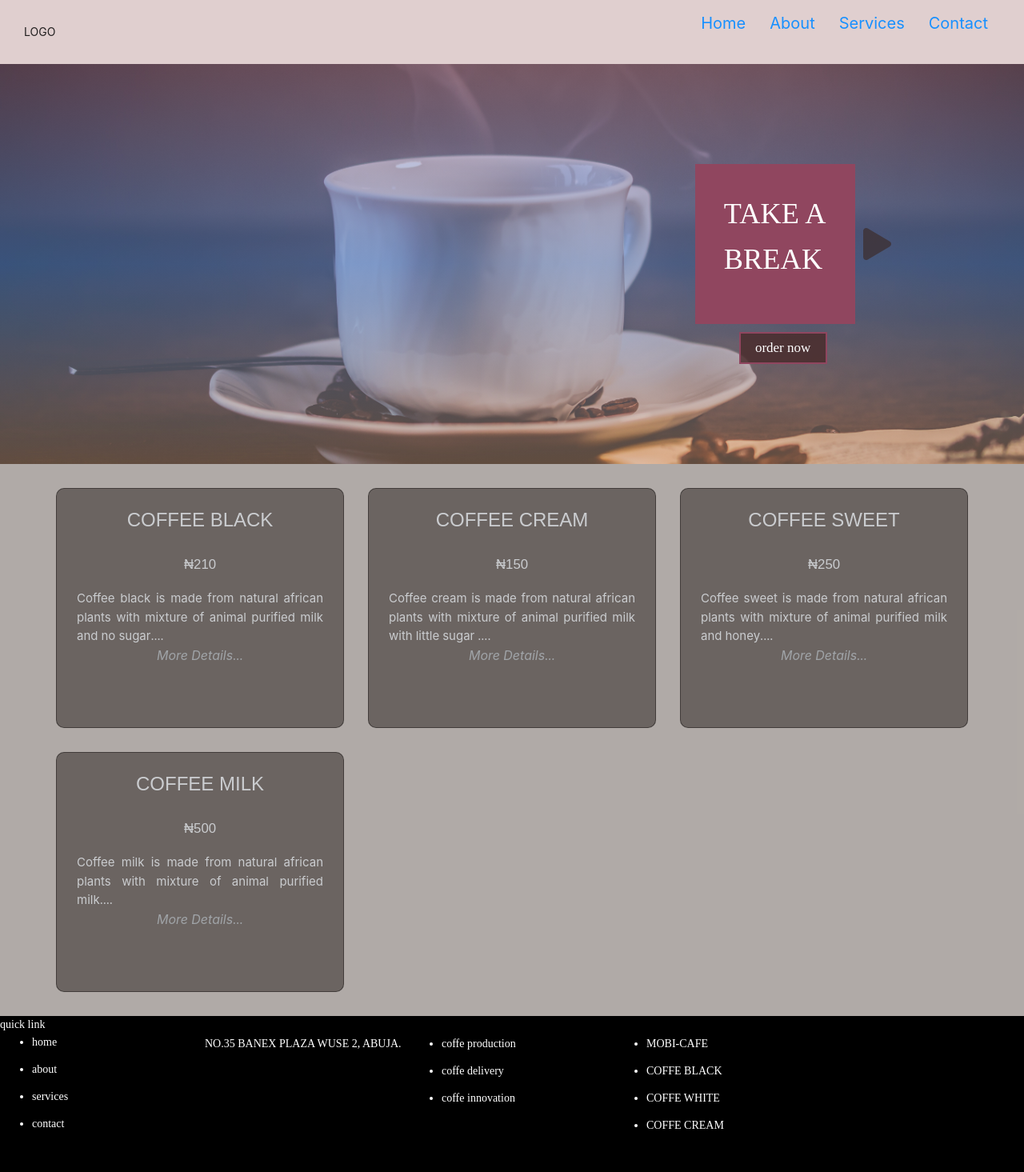
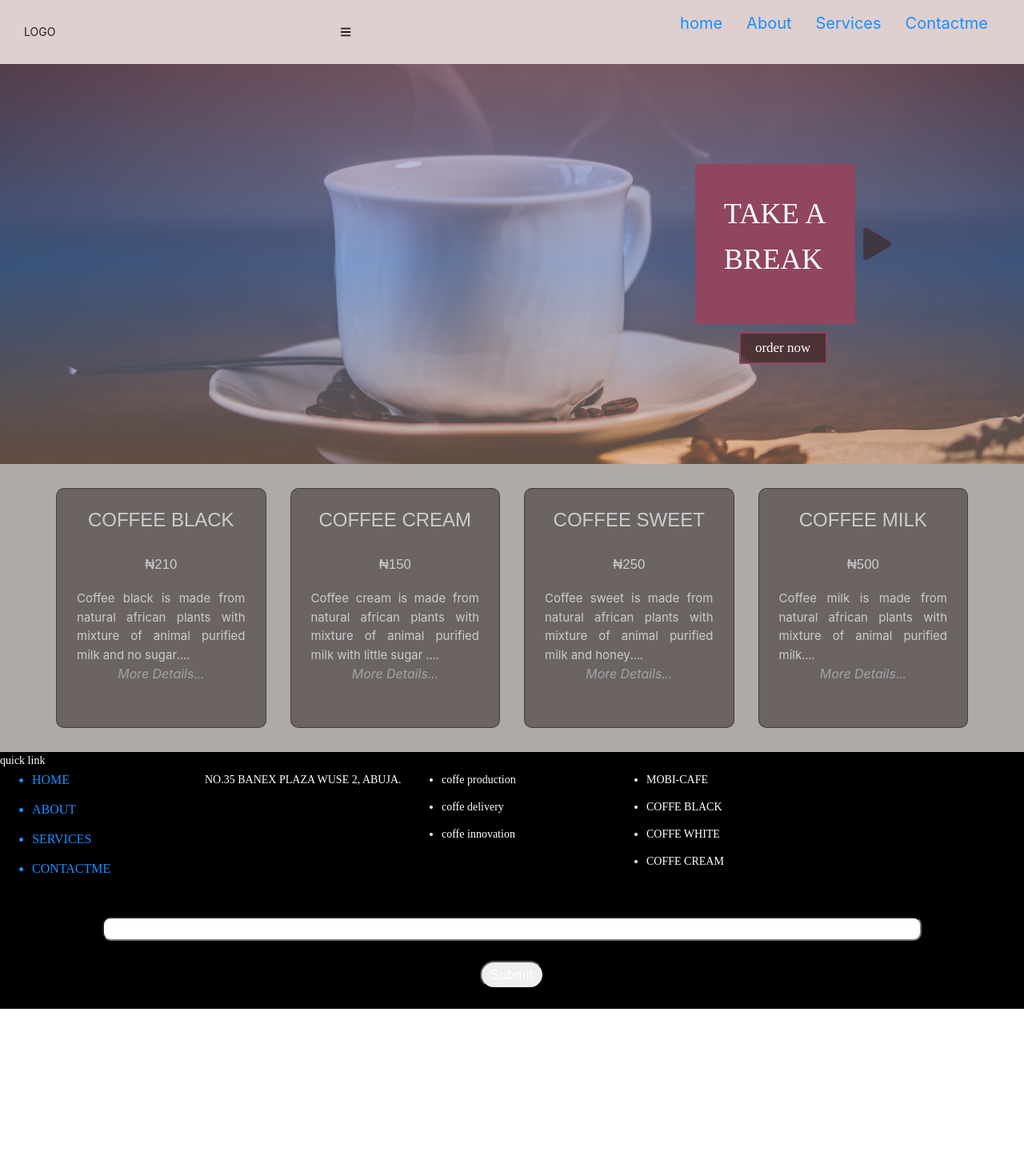
Before and after one commit to promzzy/coffee-app, a React (Create React App) app: page / in a window 1280 px wide. Shown: the top 1465 px of the page at 80% size. After the commit the page ends 1261 px from the top, so only its background shows below. Built offline with nearby package versions, Linux system fonts and the light colour scheme.

Commit message:
Nav responsive

```diff
--- a/src/components/coffee/styles/CoffeeNames.module.css
+++ b/src/components/coffee/styles/CoffeeNames.module.css
@@ -1,7 +1,7 @@
 .gridBody{
     width: 100%;
     display: grid;
-    grid-template-columns: repeat(auto-fit, minmax(280px, 1fr));
+    grid-template-columns: repeat(auto-fit, minmax(250px, 1fr));
     grid-column-gap: 30px;
     grid-row-gap: 30px;
     justify-content: center;
--- a/src/components/layouts/PageLayout.js
+++ b/src/components/layouts/PageLayout.js
@@ -1,10 +1,10 @@
 import React from 'react'
-import Nav from '../shared/Nav.js'
+import NavMenu from '../shared/NavMenu.js'
 import Footer from '../shared/Footer.js'
 export default function PageLayout(props){
     return(
         <div>
-            <Nav />
+            <NavMenu />
             {props.children}
             <Footer />
 
--- a/src/components/shared/Footer.js
+++ b/src/components/shared/Footer.js
@@ -1,6 +1,15 @@
-import React from 'react'
+import React, {useState, useEffect} from 'react'
+import {Link} from 'react-router-dom'
 import styles from './styles/Footer.module.css'
+import {Nav} from './NavData/Nav'
 export default function Footer(){
+
+	const [ navs, setNavs ] = useState([]);
+
+	useEffect(() => {
+		setNavs(Nav)
+	},[])
+
     return(
         <>
         <footer>
@@ -9,10 +18,13 @@ export default function Footer(){
 			<div>
 				<span class={styles.footerHeadings}>quick link</span>
 				<ul>
-					<li>home</li>
-					<li>about</li>
-					<li>services</li>
-					<li>contact</li>
+				{
+                        navs.map((nav) => (
+                            <Link to={nav.url}>
+                            <li>{nav.title}</li>
+                            </Link>
+                        ))
+                    }
 				</ul>
 			</div>
 			<div>
--- a/src/components/shared/Nav.js
+++ /dev/null
@@ -1,33 +0,0 @@
-import React from 'react'
-import {Link} from 'react-router-dom'
-import styles from './styles/Nav.module.css'
-
-export default function Nav(){
-    return(
-        <>
-        <div className={styles.nav}>
-            <div className={styles.logo1}>LOGO</div>
-            <div className={styles.logo2}>LG</div>
-
-            <div>
-                <ul className={styles.navMenu}>
-
-                    <Link to="/">
-                    <li>Home</li>
-                    </Link>
-                    <Link to="/about/aboutus">
-                    <li>About</li>
-                    </Link>
-                    <Link to="/services/services">
-                    <li>Services</li>
-                    </Link>
-                    <Link to="/contact/contactUs">
-                    <li>Contact</li>
-                    </Link>
-                </ul>
-            </div>
-
-        </div>
-        </>
-    )
-}
--- /dev/null
+++ b/src/components/shared/NavData/Nav.js
@@ -0,0 +1,23 @@
+import React from 'react'
+
+export const Nav = [
+    {
+        title: 'home',
+        url: '/',
+        classN: ''
+    },
+    {
+        title: 'About',
+        url: '/about/aboutus',
+        classN: ''
+    },  {
+        title: 'Services',
+        url: '/services/services',
+        classN: ''
+    },
+    {
+        title: 'Contactme',
+        url: '/contact/contactUs',
+        classN: ''
+    }
+]
--- /dev/null
+++ b/src/components/shared/NavMenu.js
@@ -0,0 +1,59 @@
+import React, { useState, useEffect} from 'react'
+import {Link} from 'react-router-dom'
+import styles from './styles/NavMenu.module.css'
+import { Nav } from './NavData/Nav'
+import { FontAwesomeIcon } from '@fortawesome/react-fontawesome'
+import { faTimes, faBars } from '@fortawesome/free-solid-svg-icons'
+
+export default function NavMenu(){
+
+const [ navs, setNavs ] = useState([]);
+const [ toggle, setToggle ] = useState(false)
+
+
+
+useEffect(() => {
+    setNavs(Nav)
+},
+ [])
+
+
+    function handleToggle(){
+        setToggle(!toggle)
+    }
+
+console.log(toggle)
+
+    return(
+        <>
+        <div className={styles.nav}>
+
+
+            <div className={styles.logo}>
+            <span className={styles.logo1}>LOGO</span>
+            <span className={styles.logo2}>LG</span>
+            </div>
+
+
+            <div onClick={handleToggle} className={styles.toggleBtn}>
+                {
+                    toggle ? (<FontAwesomeIcon icon={faTimes}  />) : (<FontAwesomeIcon icon={faBars} className={styles.active} />)
+                }
+            </div>
+
+
+                <ul className={ toggle ? `${styles.navMenu} ${styles.active}` : styles.navMenu}>
+                    {
+                        navs.map((nav) => (
+                            <Link to={nav.url}>
+                            <li>{nav.title}</li>
+                            </Link>
+                        ))
+                    }
+                </ul>
+
+
+        </div>
+        </>
+    )
+}
--- a/src/components/shared/styles/Nav.module.css
+++ b/src/components/shared/styles/NavMenu.module.css
@@ -22,7 +22,12 @@
 
 
 
-@media (max-width: 780px){
+@media (max-width: 980px){
+
+.nav{
+    position: relative;
+}
+
     .navMenu li{
         font-size: 12px !important;
     }
@@ -33,4 +38,25 @@
         display: block;
     }
 
+    .navMenu{
+        flex-direction: column;
+        width: 100%;
+        height: 400px;
+        position: absolute;
+        top: 80px;
+        left: -100%;
+        opacity: 1;
+        transition: all 0.4s ease;
+    }
+
+    .navMenu.active{
+        background-color: brown;
+        left: 0;
+        opacity: 1;
+        transition: all 0.5s ease;
+        z-index: 1;
+        text-align: center;
+    }
+
+
 }
```
Also changed, not shown: 1 other file (tests, documents, lock files or other folders).
